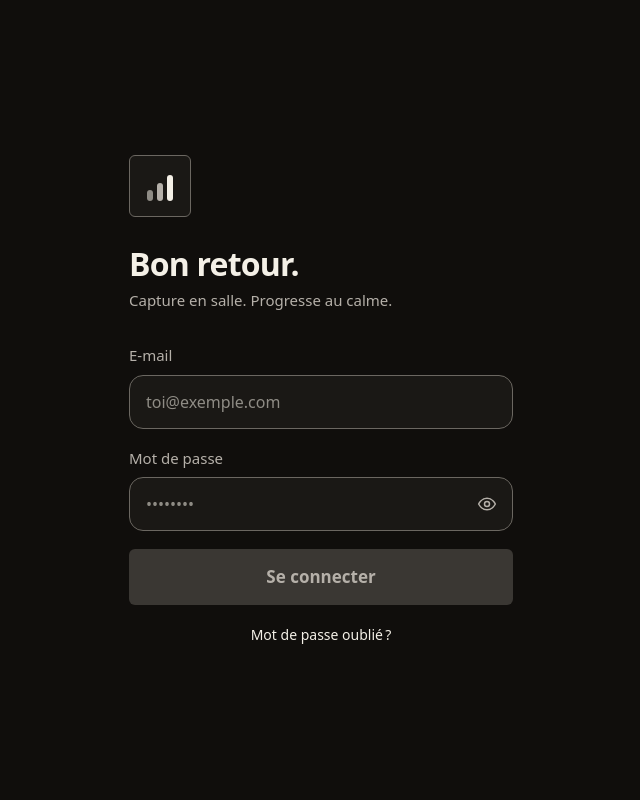
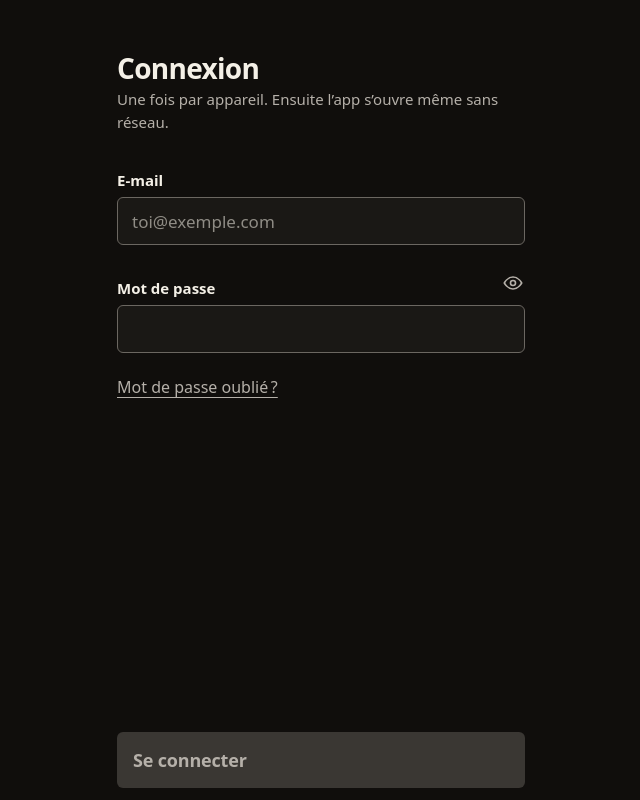
Before and after one commit to Tibxla/croustylift, a React (Vite) app: page / in a window 1280 px wide. Shown: the whole page, without its empty margins (319-959 px from the left). Built offline with nearby package versions, Linux system fonts and the light colour scheme; no server answers; a web font is replaced by a local one.

Commit message:
feat(connexion): écrans d'entrée au kit E, en-tête d'écran, champs du kit, action en bas

```diff
--- a/src/auth/AuthShell.tsx
+++ b/src/auth/AuthShell.tsx
@@ -1,175 +1,53 @@
-// Coquille commune aux écrans d'entrée (Login, Mot de passe oublié, Réinitialisation).
-// Colonne centrée verticalement, padding latéral ~30px, marque optionnelle en haut,
-// titre / sous-titre, puis le contenu. Plus de pied « OFFLINE-FIRST · CHIFFRÉ » :
-// il promettait un chiffrement que l'app ne démontre pas (registre U25). Centralisé
-// pour que les trois écrans partagent EXACTEMENT le même rythme et la même matière.
-import { useState, type ReactNode } from 'react'
+// Coquille commune aux écrans d'entrée (connexion, mot de passe oublié,
+// définition du mot de passe, garde d'arrivée), au kit E : un en-tête d'écran
+// comme partout ailleurs (titre de 28 px, ligne grise dessous, retour nommé),
+// les champs au fil du doigt, et l'action principale en bloc plein dans la barre
+// collée du bas. Pas de marque à halo, pas de slogan, pas de pied « OFFLINE-FIRST
+// · CHIFFRÉ » : il promettait un chiffrement que l'app ne démontre pas (registre
+// U25, U2, U40).
+//
+// `onSubmit` : l'écran est un formulaire. La barre du bas en fait partie, si
+// bien que le bouton principal y est un vrai `submit` et qu'Entrée dans un champ
+// valide le formulaire, sans bouton caché.
+import type { FormEvent, ReactNode } from 'react'
+import { Screen, ScreenHeader } from '../ui'
 
 export function AuthShell({
-  mark = true,
   title,
-  titleSize = 32,
-  subtitle,
+  meta,
+  back,
+  bottom,
+  onSubmit,
   children,
-  backLabel,
-  onBack,
 }: {
-  mark?: boolean
   title: string
-  /** Taille du titre en px (32 sur Login, 30 sur les sous-écrans — cf. maquette). */
-  titleSize?: number
-  subtitle?: ReactNode
-  children: ReactNode
-  /** Libellé du bouton retour haut (ex. « Connexion ») ; rendu seulement si `onBack`. */
-  backLabel?: string
-  onBack?: () => void
+  /** Une ligne sous le titre. */
+  meta?: ReactNode
+  /** Retour nommé (« ‹ Connexion »). Sans retour, un blanc tient la place de la navigation. */
+  back?: { label: string; onClick: () => void }
+  /** L'action principale (et ce qui l'accompagne), dans la barre collée du bas. */
+  bottom?: ReactNode
+  onSubmit?: (e: FormEvent) => void
+  children?: ReactNode
 }) {
+  const screen = (
+    <Screen bottom={bottom}>
+      {!back && <div aria-hidden="true" className="h-12" />}
+      <ScreenHeader title={title} meta={meta} back={back} />
+      {children}
+    </Screen>
+  )
   return (
-    <main className="flex min-h-screen flex-col bg-bg px-[30px] text-ink">
-      <div className="mx-auto flex w-full max-w-sm flex-1 flex-col justify-center py-12">
-        {onBack && (
-          <button
-            type="button"
-            onClick={onBack}
-            className="-ml-1 mb-6 inline-flex items-center gap-1 self-start rounded px-1 py-1 text-[13px] font-medium text-ink-muted transition active:text-ink"
-          >
-            <svg
-              viewBox="0 0 24 24"
-              width="16"
-              height="16"
-              fill="none"
-              stroke="currentColor"
-              strokeWidth="2"
-              strokeLinecap="round"
-              strokeLinejoin="round"
-              aria-hidden="true"
-            >
-              <path d="M15 18l-6-6 6-6" />
-            </svg>
-            {backLabel ?? 'Retour'}
-          </button>
+    <main className="flex min-h-screen flex-col bg-bg text-ink">
+      <div className="mx-auto flex w-full max-w-md flex-1 flex-col">
+        {onSubmit ? (
+          <form noValidate onSubmit={onSubmit} className="flex flex-1 flex-col">
+            {screen}
+          </form>
+        ) : (
+          screen
         )}
-        {mark && <PlaquetteMark />}
-        <h1
-          className="font-semibold leading-[1.05] tracking-[-0.025em] text-ink"
-          style={{ fontSize: `${titleSize}px` }}
-        >
-          {title}
-        </h1>
-        {subtitle && (
-          <p className="mt-2.5 text-[15px] leading-[1.45] text-ink-muted">{subtitle}</p>
-        )}
-        <div className="mt-8">{children}</div>
       </div>
     </main>
   )
 }
-
-/**
- * Plaquette du Login : carré 62px (fond levé, bordure hair-strong) contenant les
- * 3 barres ascendantes de la marque (faint / muted / blanc cassé). Plate, sans
- * dégradé ni halo (refonte E) ; l'écran de connexion sera refait au lot dédié. */
-function PlaquetteMark() {
-  return (
-    <div
-      aria-hidden="true"
-      className="mb-[30px] flex h-[62px] w-[62px] items-end justify-center gap-1 rounded-block border border-hair-strong bg-surface pb-[15px]"
-    >
-      <span className="w-1.5 rounded-[3px] bg-ink-faint" style={{ height: 11 }} />
-      <span className="w-1.5 rounded-[3px] bg-ink-muted" style={{ height: 18 }} />
-      <span
-        className="w-1.5 rounded-[3px] bg-accent"
-        style={{ height: 26 }}
-      />
-    </div>
-  )
-}
-
-/** Libellé de champ : 15 px en casse de phrase, gris (jamais de surtitre en majuscules, DESIGN.md). */
-export function FieldLabel({
-  htmlFor,
-  children,
-}: {
-  htmlFor: string
-  children: ReactNode
-}) {
-  return (
-    <label
-      htmlFor={htmlFor}
-      className="mb-2 block text-[15px] font-medium text-muted"
-    >
-      {children}
-    </label>
-  )
-}
-
-/**
- * Champ mot de passe avec bascule afficher/masquer (icône œil), comme la maquette.
- * Le `.field` porte la matière (bordure hairline, halo accent au focus) ; l'œil est
- * un bouton ghost à droite, tap-target suffisant, jamais porté par la couleur seule
- * (libellé aria explicite).
- */
-export function PasswordField({
-  id,
-  value,
-  onChange,
-  autoComplete,
-  minLength,
-  placeholder = '••••••••',
-}: {
-  id: string
-  value: string
-  onChange: (v: string) => void
-  autoComplete: string
-  minLength?: number
-  placeholder?: string
-}) {
-  const [show, setShow] = useState(false)
-  return (
-    <div className="relative">
-      <input
-        id={id}
-        type={show ? 'text' : 'password'}
-        autoComplete={autoComplete}
-        required
-        minLength={minLength}
-        value={value}
-        onChange={(e) => onChange(e.target.value)}
-        className="field h-[54px] w-full rounded-[14px] pl-4 pr-12 text-base"
-        placeholder={placeholder}
-      />
-      <button
-        type="button"
-        onClick={() => setShow((s) => !s)}
-        aria-label={show ? 'Masquer le mot de passe' : 'Afficher le mot de passe'}
-        aria-pressed={show}
-        className="absolute right-1 top-1/2 flex h-11 w-11 -translate-y-1/2 items-center justify-center rounded-xl text-ink-muted transition active:text-ink"
-      >
-        <svg
-          viewBox="0 0 24 24"
-          width="20"
-          height="20"
-          fill="none"
-          stroke="currentColor"
-          strokeWidth="1.8"
-          strokeLinecap="round"
-          strokeLinejoin="round"
-          aria-hidden="true"
-        >
-          {show ? (
-            <>
-              <path d="M9.9 4.2A10.5 10.5 0 0 1 12 4c6.5 0 10 8 10 8a18 18 0 0 1-2.4 3.4M6.6 6.6A18 18 0 0 0 2 12s3.5 8 10 8a10.5 10.5 0 0 0 5.4-1.5" />
-              <path d="M9.9 9.9a3 3 0 0 0 4.2 4.2" />
-              <path d="M3 3l18 18" />
-            </>
-          ) : (
-            <>
-              <path d="M2 12s3.5-7 10-7 10 7 10 7-3.5 7-10 7-10-7-10-7Z" />
-              <circle cx="12" cy="12" r="3" />
-            </>
-          )}
-        </svg>
-      </button>
-    </div>
-  )
-}
--- a/src/auth/ForgotPasswordScreen.tsx
+++ b/src/auth/ForgotPasswordScreen.tsx
@@ -1,6 +1,7 @@
 import { useState, type FormEvent } from 'react'
 import { supabase } from '../lib/supabase'
-import { AuthShell, FieldLabel } from './AuthShell'
+import { AuthShell } from './AuthShell'
+import { PrimaryButton, TextField } from '../ui'
 
 /** Traduit les erreurs Supabase de réinitialisation en français lisible. */
 function frenchError(message: string): string {
@@ -44,74 +45,49 @@ export function ForgotPasswordScreen({ onBack }: Props) {
   if (sent) {
     return (
       <AuthShell
-        mark={false}
-        titleSize={30}
-        title="E-mail envoyé."
-        subtitle="Si un compte existe pour cette adresse, tu recevras un lien de réinitialisation."
+        title="E-mail envoyé"
+        back={{ label: 'Connexion', onClick: onBack }}
+        bottom={<PrimaryButton onClick={onBack}>Retour à la connexion</PrimaryButton>}
       >
-        <button
-          type="button"
-          onClick={onBack}
-          className="block w-full rounded text-center text-sm font-medium text-accent-ink transition active:text-accent"
-        >
-          Retour à la connexion
-        </button>
+        <div className="px-5">
+          <p className="text-[16px] leading-[1.5] text-ink">
+            Si un compte existe pour <span className="font-semibold">{email.trim()}</span>, tu
+            recevras un lien de réinitialisation.
+          </p>
+          <p className="mt-2 text-[15px] leading-[1.5] text-muted">
+            Il ouvre l’écran du nouveau mot de passe et ne sert qu’une fois.
+          </p>
+        </div>
       </AuthShell>
     )
   }
 
   return (
     <AuthShell
-      mark={false}
-      titleSize={30}
-      backLabel="Connexion"
-      onBack={onBack}
-      title="Mot de passe oublié."
-      subtitle="Saisis ton e-mail pour recevoir un lien de réinitialisation."
+      title="Mot de passe oublié"
+      meta="Saisis ton e-mail pour recevoir un lien de réinitialisation."
+      back={{ label: 'Connexion', onClick: onBack }}
+      onSubmit={handleSubmit}
+      bottom={
+        <PrimaryButton type="submit" disabled={submitting || !email}>
+          {submitting ? 'Envoi en cours…' : 'Envoyer le lien'}
+        </PrimaryButton>
+      }
     >
-      <form onSubmit={handleSubmit} className="space-y-[18px]" noValidate>
-        <div>
-          <FieldLabel htmlFor="forgot-email">E-mail</FieldLabel>
-          <input
+      <TextField
         id="forgot-email"
+        label="E-mail"
         type="email"
+        inputMode="email"
         autoComplete="email"
         required
         value={email}
-            onChange={(e) => setEmail(e.target.value)}
-            className="field h-[54px] w-full rounded-[14px] px-4 text-base"
+        onChange={setEmail}
         placeholder="toi@exemple.com"
+        enterKeyHint="send"
+        error={error}
+        className="px-5"
       />
-        </div>
-
-        {error && (
-          <p role="alert" className="flex items-start gap-2 text-sm text-warn">
-            <svg
-              viewBox="0 0 24 24"
-              width="16"
-              height="16"
-              fill="none"
-              stroke="currentColor"
-              strokeWidth="2.5"
-              strokeLinecap="round"
-              strokeLinejoin="round"
-              aria-hidden="true"
-              className="mt-0.5 shrink-0"
-            >
-              <path d="M12 9v4M12 17h.01M10.3 3.9 1.8 18a2 2 0 0 0 1.7 3h17a2 2 0 0 0 1.7-3L13.7 3.9a2 2 0 0 0-3.4 0Z" />
-            </svg>
-            {error}
-          </p>
-        )}
-
-        <button
-          type="submit"
-          disabled={submitting || !email}
-          className="btn btn-primary h-14 w-full rounded-2xl text-[17px]"
-        >
-          {submitting ? 'Envoi en cours…' : 'Envoyer le lien'}
-        </button>
-      </form>
     </AuthShell>
   )
 }
--- a/src/auth/LoginScreen.tsx
+++ b/src/auth/LoginScreen.tsx
@@ -4,7 +4,8 @@ import { PendingWritesError } from './auth-context'
 import { heldCounts } from '../features/capture/outbox'
 import { heldWritesNotice } from '../features/capture/sync-label'
 import { ForgotPasswordScreen } from './ForgotPasswordScreen'
-import { AuthShell, FieldLabel, PasswordField } from './AuthShell'
+import { AuthShell } from './AuthShell'
+import { FieldError, Notice, PasswordField, PrimaryButton, SecondaryButton, TextField, TextLink } from '../ui'
 import { arrivalHash } from '../lib/supabase'
 import { arrivalFromHash } from './arrival-link'
 
@@ -86,120 +87,96 @@ export function LoginScreen() {
 
   return (
     <AuthShell
-      title="Bon retour."
-      subtitle="Capture en salle. Progresse au calme."
+      title="Connexion"
+      meta="Une fois par appareil. Ensuite l’app s’ouvre même sans réseau."
+      onSubmit={handleSubmit}
+      bottom={
+        <PrimaryButton type="submit" disabled={submitting || !email || !password}>
+          {submitting ? 'Connexion…' : 'Se connecter'}
+        </PrimaryButton>
+      }
     >
       {pendingNotice && (
-        <div className="surface-card mb-6 rounded-[14px] px-4 py-3.5 text-left">
-          <p className="text-sm text-ink">{pendingNotice}</p>
+        <div className="px-5 pb-2">
           {confirmPurge ? (
-            <div className="mt-3 flex flex-col gap-2">
-              <p className="text-xs text-warn">
-                Changer de compte efface définitivement ces saisies de l'appareil.
-              </p>
-              <div className="flex items-center gap-2.5">
-                <button
-                  type="button"
-                  onClick={() => setConfirmPurge(false)}
-                  className="btn btn-secondary h-9 rounded-lg px-3 text-sm"
-                >
-                  Annuler
-                </button>
-                <button
-                  type="button"
+            <Notice
+              role="alert"
+              title="Effacer ces saisies&#8239;?"
+              actions={
+                <>
+                  <SecondaryButton onClick={() => setConfirmPurge(false)}>Garder</SecondaryButton>
+                  <TextLink
+                    tone="muted"
                     onClick={() => {
                       forgetLocalData()
                       setConfirmPurge(false)
                       setError(null)
                     }}
-                  className="btn btn-ghost h-9 rounded-lg px-3 text-sm font-medium text-warn"
                   >
                     Purger et changer de compte
-                </button>
-              </div>
-            </div>
+                  </TextLink>
+                </>
+              }
+            >
+              Changer de compte efface définitivement ces saisies de l’appareil.
+            </Notice>
           ) : (
-            <button
-              type="button"
-              onClick={() => setConfirmPurge(true)}
-              className="mt-2 rounded text-xs font-medium text-ink-muted transition active:text-ink"
+            <Notice
+              actions={
+                <SecondaryButton onClick={() => setConfirmPurge(true)}>
+                  Changer de compte
+                </SecondaryButton>
+              }
             >
-              Changer de compte…
-            </button>
+              <span className="text-ink">{pendingNotice}</span>
+            </Notice>
           )}
         </div>
       )}
 
-      <form onSubmit={handleSubmit} className="space-y-[18px]" noValidate>
-        <div>
-          <FieldLabel htmlFor="email">E-mail</FieldLabel>
-          <input
+      <TextField
         id="email"
+        label="E-mail"
         type="email"
+        inputMode="email"
         autoComplete="email"
         required
         value={email}
-            onChange={(e) => setEmail(e.target.value)}
-            className="field h-[54px] w-full rounded-[14px] px-4 text-base"
+        onChange={setEmail}
         placeholder="toi@exemple.com"
+        enterKeyHint="next"
+        className="px-5 pt-4"
       />
-        </div>
-
-        <div>
-          <FieldLabel htmlFor="password">Mot de passe</FieldLabel>
       <PasswordField
         id="password"
+        label="Mot de passe"
+        autoComplete="current-password"
+        required
         value={password}
         onChange={setPassword}
-            autoComplete="current-password"
+        enterKeyHint="go"
+        className="px-5 pt-4"
       />
-        </div>
 
       {error && (
-          <p role="alert" className="flex items-start gap-2 text-sm text-warn">
-            {/* Glyphe d'alerte : double l'info couleur par une forme (DESIGN.md). */}
-            <svg
-              viewBox="0 0 24 24"
-              width="16"
-              height="16"
-              fill="none"
-              stroke="currentColor"
-              strokeWidth="2.5"
-              strokeLinecap="round"
-              strokeLinejoin="round"
-              aria-hidden="true"
-              className="mt-0.5 shrink-0"
-            >
-              <path d="M12 9v4M12 17h.01M10.3 3.9 1.8 18a2 2 0 0 0 1.7 3h17a2 2 0 0 0 1.7-3L13.7 3.9a2 2 0 0 0-3.4 0Z" />
-            </svg>
-            {error}
-          </p>
+        <div className="px-5">
+          <FieldError className="mt-4">{error}</FieldError>
+        </div>
       )}
       {linkFailed && !error && (
-          <p className="text-sm text-ink-muted">
+        <p className="px-5 pt-4 text-[15px] leading-[1.45] text-muted">
           Ce lien a expiré ou a déjà servi. Demande un nouveau lien avec « Mot de passe
           oublié », ou une nouvelle invitation.
         </p>
       )}
 
-        <button
-          type="submit"
-          disabled={submitting || !email || !password}
-          className="btn btn-primary h-14 w-full rounded-2xl text-[17px]"
-        >
-          {submitting ? 'Connexion…' : 'Se connecter'}
-        </button>
-      </form>
-
       {/* Pas de lien « Créer un compte » : l'inscription est fermée, les comptes
           viennent par invitation (le lien d'e-mail mène à l'écran de mot de passe). */}
-      <button
-        type="button"
-        onClick={() => setMode('forgot')}
-        className="mt-5 block w-full rounded text-center text-sm font-medium text-accent-ink transition active:text-accent"
-      >
+      <div className="px-5 pt-3">
+        <TextLink tone="muted" onClick={() => setMode('forgot')}>
           Mot de passe oublié&#8239;?
-      </button>
+        </TextLink>
+      </div>
     </AuthShell>
   )
 }
--- a/src/auth/ResetPasswordScreen.tsx
+++ b/src/auth/ResetPasswordScreen.tsx
@@ -1,6 +1,7 @@
 import { useState, type FormEvent } from 'react'
 import { useAuth } from './useAuth'
-import { AuthShell, FieldLabel, PasswordField } from './AuthShell'
+import { AuthShell } from './AuthShell'
+import { FieldError, PasswordField, PrimaryButton } from '../ui'
 import { networkErrorMessage } from '../lib/error-message'
 
 /** Longueur minimale du mot de passe, alignée sur la politique Supabase. */
@@ -66,12 +67,7 @@ export function ResetPasswordScreen() {
 
   if (done) {
     return (
-      <AuthShell
-        mark={false}
-        titleSize={30}
-        title="Mot de passe enregistré."
-        subtitle="Tu es maintenant connecté."
-      >
+      <AuthShell title="Mot de passe enregistré" meta="Ta session est ouverte.">
         <span className="sr-only">Mot de passe enregistré.</span>
       </AuthShell>
     )
@@ -79,62 +75,40 @@ export function ResetPasswordScreen() {
 
   return (
     <AuthShell
-      mark={false}
-      titleSize={30}
-      title="Ton mot de passe."
-      subtitle={`Choisis un mot de passe d’au moins ${MIN_PASSWORD_LENGTH} caractères.`}
+      title="Ton mot de passe"
+      meta={`Choisis un mot de passe d’au moins ${MIN_PASSWORD_LENGTH} caractères.`}
+      onSubmit={handleSubmit}
+      bottom={
+        <PrimaryButton type="submit" disabled={submitting || !password || !confirm}>
+          {submitting ? 'Enregistrement…' : 'Enregistrer le mot de passe'}
+        </PrimaryButton>
+      }
     >
-      <form onSubmit={handleSubmit} className="space-y-[18px]" noValidate>
-        <div>
-          <FieldLabel htmlFor="new-password">Mot de passe</FieldLabel>
       <PasswordField
         id="new-password"
+        label="Mot de passe"
+        autoComplete="new-password"
+        required
         value={password}
         onChange={setPassword}
-            autoComplete="new-password"
-            minLength={MIN_PASSWORD_LENGTH}
+        enterKeyHint="next"
+        className="px-5"
       />
-        </div>
-
-        <div>
-          <FieldLabel htmlFor="confirm-password">Confirmer le mot de passe</FieldLabel>
       <PasswordField
         id="confirm-password"
+        label="Confirmer le mot de passe"
+        autoComplete="new-password"
+        required
         value={confirm}
         onChange={setConfirm}
-            autoComplete="new-password"
-            minLength={MIN_PASSWORD_LENGTH}
+        enterKeyHint="go"
+        className="px-5 pt-4"
       />
+      {error && (
+        <div className="px-5">
+          <FieldError className="mt-4">{error}</FieldError>
         </div>
-
-        {error && (
-          <p role="alert" className="flex items-start gap-2 text-sm text-warn">
-            <svg
-              viewBox="0 0 24 24"
-              width="16"
-              height="16"
-              fill="none"
-              stroke="currentColor"
-              strokeWidth="2.5"
-              strokeLinecap="round"
-              strokeLinejoin="round"
-              aria-hidden="true"
-              className="mt-0.5 shrink-0"
-            >
-              <path d="M12 9v4M12 17h.01M10.3 3.9 1.8 18a2 2 0 0 0 1.7 3h17a2 2 0 0 0 1.7-3L13.7 3.9a2 2 0 0 0-3.4 0Z" />
-            </svg>
-            {error}
-          </p>
       )}
-
-        <button
-          type="submit"
-          disabled={submitting || !password || !confirm}
-          className="btn btn-primary h-14 w-full rounded-2xl text-base"
-        >
-          {submitting ? 'Enregistrement…' : 'Enregistrer le mot de passe'}
-        </button>
-      </form>
     </AuthShell>
   )
 }
```
Also changed, not shown: src/auth/ArrivalGuardScreen.tsx (+30 -40 lines). Lines whose indentation alone changed are shown as unchanged.
